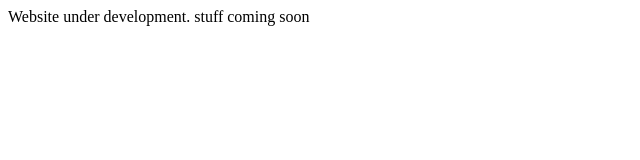
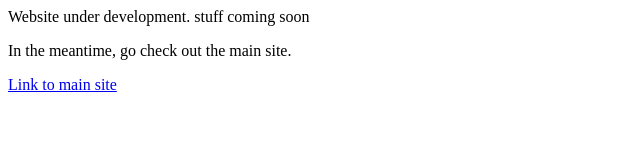
Before and after one commit to Build-Test-Deploy/Build-Test-Deploy.github.io, a plain HTML site: page index.html in a window 1280 px wide. Shown: the whole page, without its empty margins (0-640 px from the left). Drawn offline with Linux system fonts and the light colour scheme.

Commit message:
Update index.html

```diff
--- a/index.html
+++ b/index.html
@@ -1 +1,3 @@
 <p>Website under development. stuff coming soon</p>
+<p>In the meantime, go check out the main site.</p>
+<p><a href="buildtestdeploy.net">Link to main site</a></p>
```
